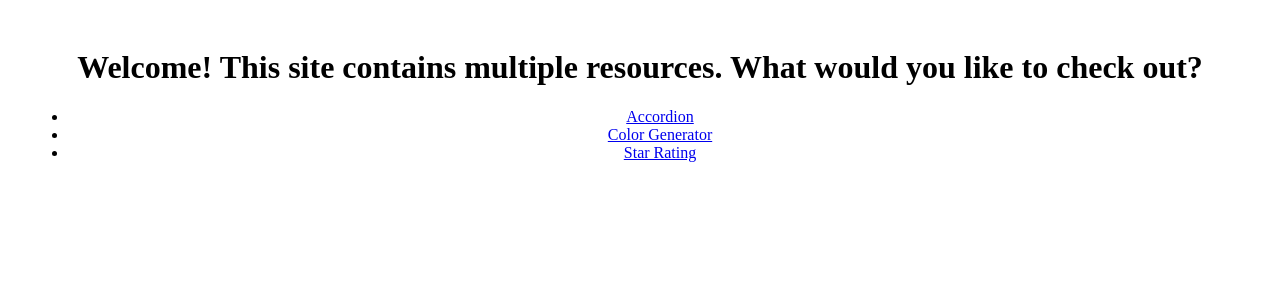
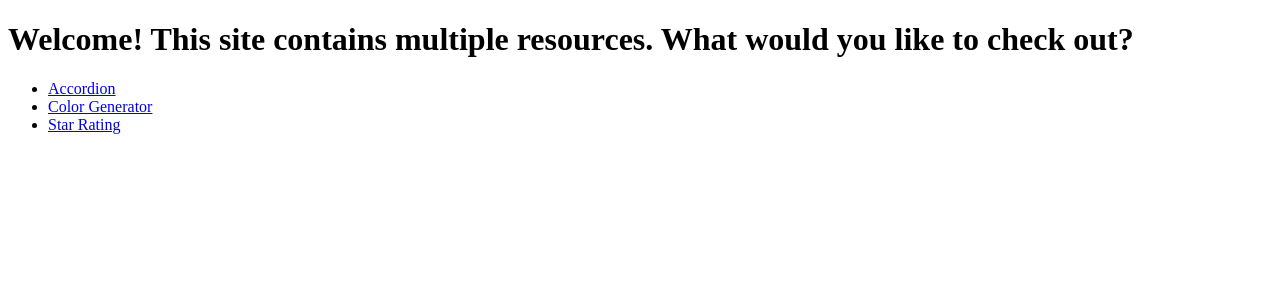
Before and after one commit to Nellie7190/mult-resource-proj, a React (Create React App) app: page / in a window 1280 px wide. Shown: the top 300 px of the page. Built offline with nearby package versions, Linux system fonts and the light colour scheme.

Commit message:
fixed file structure and css imports

```diff
--- a/src/App.js
+++ b/src/App.js
@@ -3,7 +3,7 @@ import { Route, Routes, Link } from 'react-router-dom';
 import Accordion from './Components/Accordion/Accordion';
 import Directory from './Pages/Directory';
 import ColorGenerator from './Components/ColorGenerator/ColorGenerator';
-import StarRating from './Components/ColorGenerator/starRating/StarRating';
+import StarRating from './Components/StarRating/StarRating';
 
 function App() {
   // FIX BACKGROUND COLOR TO BE BACK WHITE WHEN LEAVING RANDOM COLOR PAGE
--- a/src/Components/ColorGenerator/starRating/StarRating.jsx
+++ b/src/Components/StarRating/StarRating.jsx
@@ -1,7 +1,7 @@
 import React, { useState } from 'react'
-// using react-icons
+// installed react-icons
 import { FaStar } from 'react-icons/fa'
-import HomeButton from '../../HomeButton'
+import HomeButton from '../HomeButton'
 import './styles.css'
 
 // default if starNum not passed through props
@@ -28,9 +28,9 @@ const StarRating = ({starTotal = 5}) => {
     //     return
     // }
   return (
-    <>
+    <div>
         <HomeButton />
-        <div>
+        <div className='star-component'>
 
             {
                 [...Array(starTotal)].map((_, index) =>
@@ -47,7 +47,7 @@ const StarRating = ({starTotal = 5}) => {
             }
             <h1>{rating.length} stars</h1>
         </div>
-    </>
+    </div>
   )
 }
 
--- a/src/Components/ColorGenerator/starRating/styles.css
+++ b/src/Components/StarRating/styles.css
@@ -1,7 +1,7 @@
 .active {
     color: yellow;
 }
-div {
+.star-component {
     text-align: center;
     padding: 20px;
 }
```
